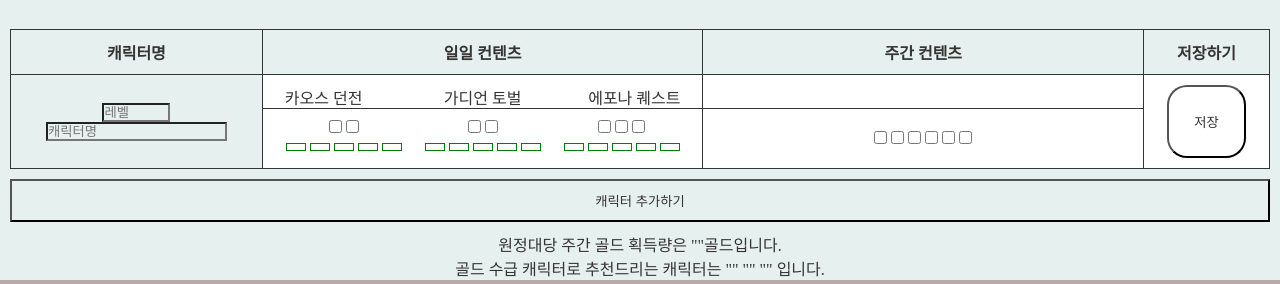
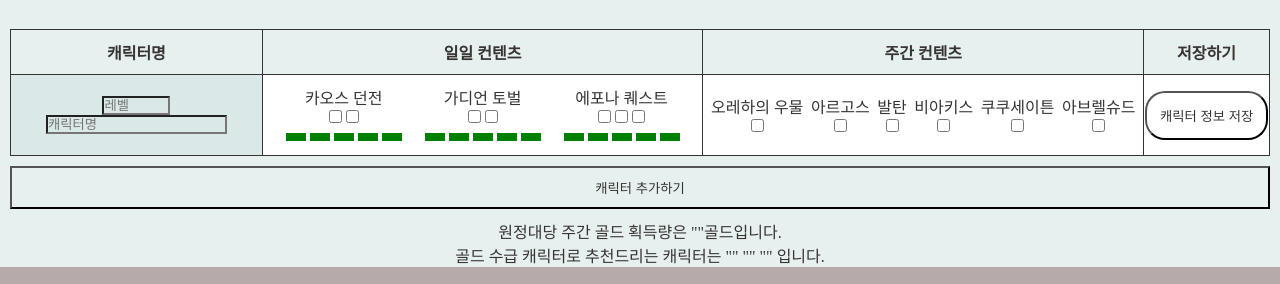
Before and after one commit to polar51/lostArk, a plain HTML site: page index.html in a window 1280 px wide. Shown: the part 77-361 px from the top of the page. Drawn offline with Linux system fonts and the light colour scheme.

Commit message:
Add files via upload

```diff
--- a/css/index.css
+++ b/css/index.css
@@ -67,9 +67,6 @@ table {
   border: 1px solid;
 }
 
-table tr.sub>td {
-  padding: 0;
-}
 
 table .save_td,
 .save_th {
@@ -81,13 +78,10 @@ table .name,
   width: 20%;
 }
 
-/* table .week_th,
-.week_con {
-  width: 30%;
-} */
+
 
 table .save_td input {
-  padding: 25px;
+  padding: 13px;
   border-radius: 20px;
 }
 
@@ -98,7 +92,7 @@ td {
 }
 
 
-table .napxme {
+table .name {
   background-color: var(--table-bg-color);
 }
 
@@ -128,41 +122,34 @@ table .day_con,
   top: 10px;
 }
 
-.day_con>.kaos {
-  left: 5%;
-}
-
-.day_con>.guardian {
-  left: 50%;
-  transform: translate(-50%, 0);
-}
-
-.day_con>.quest {
-  right: 5%;
-}
-
-
-.day_check_box {
-  position: relative;
-}
-
-.day_check_box {
+td.day_con>.kaos_con,.guardian_con,.quest_con{
   display: flex;
   flex-direction: row;
   justify-content: space-evenly;
-  border: none;
-  top: 10px;
 }
 
 .kaos_huge_box>span,
 .guardian_huge_box>span,
 .guest_huge_box>span {
   display: inline-block;
-  background-color: transparent;
+  background-color: green;
   border: 1px solid green;
   width: 20px;
   height: 8px;
 }
+
+/* 주간 컨텐츠 구간입니다. */
+.check_box{
+  display: flex;
+  flex-direction: row;
+  justify-content: space-evenly;
+  flex-wrap: wrap;
+}
+
+
+
+
+
 
 /*이곳은 p태그 구간입니다.*/
 
--- a/index.html
+++ b/index.html
@@ -26,8 +26,8 @@
           </tr>
           <tr>
             <td rowspan="2" class="name">
-              <form method="POST" action="index.js" name="name_level">
-                <fieldset>
+              <form method="POST" action="index.js" name="name_level" >
+                <fieldset id="char_info">
                   <legend>캐릭터정보</legend>
                   <input type="number" min="0" max="1700" id="char_level" name="char_level" value="" placeholder="레벨" autocomplete="off">
                   <br>
@@ -35,41 +35,28 @@
                 </fieldset>
               </form>
             </td>
-            <td class="day_con">
-              <span class="kaos">카오스 던전</span>
-              <span class="guardian">가디언 토벌</span>
-              <span class="quest">에포나 퀘스트</span>
-            </td>
-            <td class="week_con">
-              <span id="char_week">
-
-              </span>
-            </td>
-            <td rowspan="2" class="save_td">
-              <form method="POST">
-                <input type="submit" value="저장">
-              </form>
-            </td>
-          </tr>
-
-          <tr class="sub">
-            <td class="day_check_box">
-
+            <td class="day_con" rowspan="2">
+              <div class="kaos_con">
+                <div class="kaos">
+                  <p>카오스 던전</p>
                   <div id="kaos">
                     <form method="POST" action="index.js" id="kaos_form">
-                    <input type="checkbox" class="kaos_check_box" name="kaos_check_box1">
-                    <input type="checkbox" class="kaos_check_box" name="kaos_check_box2">
+                      <input type="checkbox" id="kaos_check_box1" name="kaos_check_box1">
+                      <input type="checkbox" id="kaos_check_box2" name="kaos_check_box2">
                     </form>
                   <div class="kaos_huge_box">
-                  <span class="kaos_huge1"></span>
-                  <span class="kaos_huge2"></span>
-                  <span class="kaos_huge3"></span>
-                  <span class="kaos_huge4"></span>
-                  <span class="kaos_huge5"></span>
+                    <span class="kaos_huge"></span>
+                    <span class="kaos_huge"></span>
+                    <span class="kaos_huge"></span>
+                    <span class="kaos_huge"></span>
+                    <span class="kaos_huge"></span>
+                  </div>
                 </div>
               </div>
 
-
+                <div class="guardian_con">
+                  <div class="guardian">
+                    <p>가디언 토벌</p>
                     <div id="guardian">
                       <form method="POST" action="index.js" id="guardian_form">
                         <input type="checkbox" class="guardian_check_box" name="guardian_check_box1">
@@ -83,7 +70,12 @@
                         <span class="guardian_huge5"></span>
                       </div>
                     </div>
+                  </div>
+                </div>
 
+                <div class="quest_con">
+                  <div class="quest">
+                    <p>에포나 퀘스트</p>
                     <div id="quest">
                       <form method="POST" action="index.js" id="quest_form">
                         <input type="checkbox" class="quest_check_box" name="quest_check_box1">
@@ -98,19 +90,74 @@
                         <span class="quest_huge5"></span>
                       </div>
                     </div>
+                  </div>
+                </div>
+
+              </div>
+
+
+
+            </td>
+            <td class="week_con" rowspan="2">
+              <span id="char_week">
+                <div class="check_box">
+                  <div class="oreha_con">
+                    <div>
+                      <p>오레하의 우물</p>
+                      <form action="index.js" method="post" id="oreha_form">
+                        <input type="checkbox" id="oreha_check_box" name="oreha_check_box" value="oreha">
+                      </form>
+                    </div>
+                  </div>
+
+                  <div class="argos_con">
+                    <p>아르고스</p>
+                    <form action="index.js" method="post" id="argos_form">
+                      <input type="checkbox" id="argos_check_box" name="argos_check_box" value="argos">
+                    </form>
+                  </div>
+
+                  <div class="baltan_con">
+                    <p>발탄</p>
+                    <form action="index.js" method="post" id="baltan_form">
+                      <input type="checkbox" id="baltan_check_box" name="baltan_check_box" value="baltan">
+                    </form>
+                  </div>
+
+                  <div class="biakiss_con">
+                    <p>비아키스</p>
+                    <form action="index.js" method="post" id="biakiss_form">
+                      <input type="checkbox" id="biakiss_check" name="biakiss_check" value="biakiss">
+                    </form>
+                  </div>
+
+                  <div class="koukusaton_con">
+                    <p>쿠쿠세이튼</p>
+                    <form action="index.js" method="post" id="koukusaton_form">
+                      <input type="checkbox" id="koukusaton_check" name="koukusaton_check" value="koukusaton">
+                    </form>
+                  </div>
+
+                  <div class="abrelshud_con">
+                    <p>아브렐슈드</p>
+                    <form action="index.js" method="post" id="abrelshud_form">
+                      <input type="checkbox" id="abrelshud_check" name="abrelshud_check" value="abrelshud">
+                    </form>
+                  </div>
+
+                </div>
+              </span>
             </td>
 
-            <td class="check_box">
-              <form method="POST" action="index.js">
-                <input type="checkbox" id="oreha_check" name="oreha_check" value="oreha">
-                <input type="checkbox" id="argos_check" name="argos_check" value="argos">
-                <input type="checkbox" id="baltan_check" name="baltan_check" value="baltan">
-                <input type="checkbox" id="biakiss_check" name="biakiss_check" value="biakiss">
-                <input type="checkbox" id="koukusaton_check" name="koukusaton_check" value="koukusaton">
-                <input type="checkbox" id="abrelshud_check" name="abrelshud_check" value="abrelshud">
+            <td rowspan="2" class="save_td">
+              <form method="POST">
+                <input type="button" value="캐릭터 정보 저장" id="button1">
               </form>
             </td>
+
           </tr>
+
+
         </table>
         <form action="index.js" method="post">
           <input id="add_char" type="button" value="캐릭터 추가하기">
--- a/js/index.js
+++ b/js/index.js
@@ -1,2 +1,51 @@
-var char1_level = document.getElementById('char_level').value;
-var char1_name = document.getElementById('char_name').value;
+
+// 캐릭터 인포
+
+var char1_level = document.getElementById('char_level');
+var char1_name = document.getElementById('char_name');
+
+
+document.getElementById('button1').onclick = function(){
+
+  var char1_info1 = document.createElement('div');
+  char1_info1.textContent = char1_level.value;
+
+  document.getElementById('char_info').appendChild(char1_info1);
+  char1_level.remove();
+
+  var char1_info2 = document.createElement('div');
+  char1_info2.textContent = char1_name.value;
+
+  document.getElementById('char_info').appendChild(char1_info2);
+  char1_name.remove();
+}
+
+
+
+//일일 컨텐츠
+
+var kaos_chk1 = document.getElementById('kaos_check_box1')
+var kaos_chk2 = document.getElementById('kaos_check_box2')
+
+
+var kaos_huge = document.getElementsByClassName('kaos_huge');
+
+document.getElementById('kaos_check_box1').onclick = function(){
+
+
+    if(kaos_chk1.checked){
+      document.kaos_huge.style.backgroundColor = 'transparent'
+    } else{
+      document.kaos_huge.style.backgroundColor = 'green'
+    }
+}
+
+
+document.getElementById('kaos_check_box2').onclick = function(){
+
+  if(kaos_chk2.checked){
+    document.kaos_huge.style.backgroundColor = 'transparent'
+  } else{
+    document.kaos_huge.style.backgroundColor = 'green'
+  }
+  }
```
Also changed, not shown: [로아 숙제] 작업진행도.jpg. Lines whose indentation alone changed are shown as unchanged.
